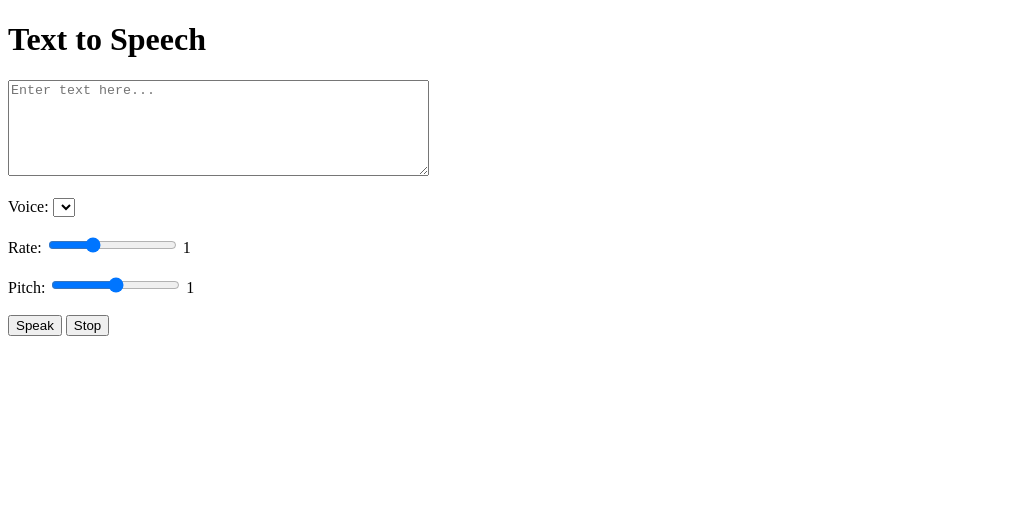
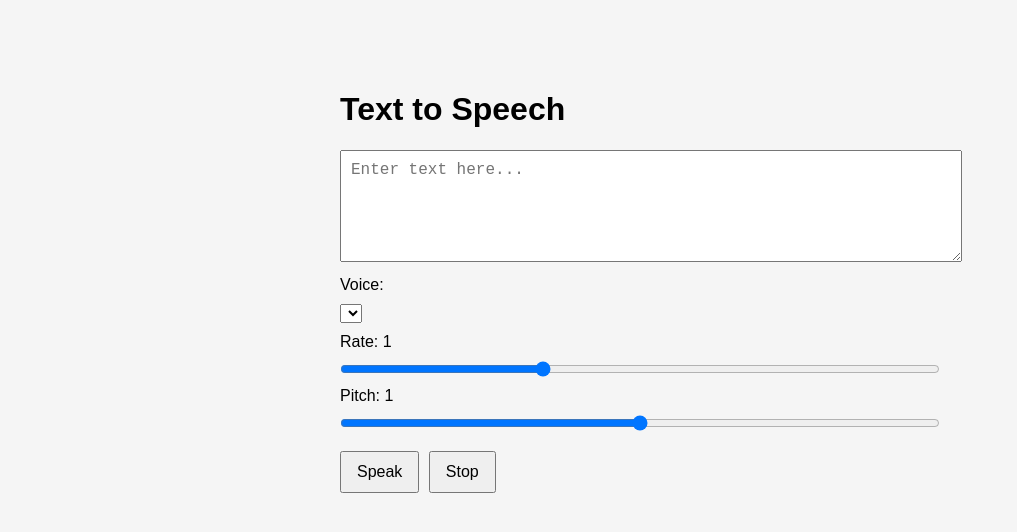
Before and after one commit to acciojob/Speech-Synthesis-Mazhar-54321, a website: page main.html in a window 1280 px wide. Shown: the whole page, without its empty margins (0-1017 px from the left). Drawn offline with Linux system fonts and the light colour scheme.

Commit message:
created a submission

```diff
--- a/main.html
+++ b/main.html
@@ -2,27 +2,113 @@
 <html lang="en">
 <head>
   <meta charset="UTF-8">
-  <title>Text-to-Speech App</title>
+  <title>Text to Speech App</title>
+  <style>
+    body {
+      font-family: sans-serif;
+      max-width: 600px;
+      margin: 50px auto;
+      padding: 20px;
+      background: #f5f5f5;
+      border-radius: 8px;
+    }
+
+    textarea {
+      width: 100%;
+      padding: 10px;
+      font-size: 16px;
+      resize: vertical;
+    }
+
+    label, select, input {
+      display: block;
+      margin: 10px 0;
+    }
+
+    input[type="range"] {
+      width: 100%;
+    }
+
+    button {
+      padding: 10px 15px;
+      font-size: 16px;
+      margin: 10px 5px 0 0;
+      cursor: pointer;
+    }
+  </style>
 </head>
 <body>
+
   <h1>Text to Speech</h1>
 
-  <textarea id="text" rows="6" cols="50" placeholder="Enter text here..."></textarea><br><br>
+  <textarea id="text" rows="5" placeholder="Enter text here..."></textarea>
 
   <label for="voice">Voice:</label>
-  <select id="voice"></select><br><br>
+  <select id="voice"></select>
 
-  <label for="rate">Rate:</label>
-  <input type="range" id="rate" min="0.5" max="2" value="1" step="0.1">
-  <span id="rate-value">1</span><br><br>
+  <label for="rate">Rate: <span id="rate-value">1</span></label>
+  <input type="range" id="rate" name="rate" min="0.5" max="2" value="1" step="0.1">
 
-  <label for="pitch">Pitch:</label>
-  <input type="range" id="pitch" min="0" max="2" value="1" step="0.1">
-  <span id="pitch-value">1</span><br><br>
+  <label for="pitch">Pitch: <span id="pitch-value">1</span></label>
+  <input type="range" id="pitch" name="pitch" min="0" max="2" value="1" step="0.1">
 
   <button id="speak">Speak</button>
   <button id="stop">Stop</button>
 
-  <script src="script.js"></script>
+  <script>
+    const synth = window.speechSynthesis;
+    const textInput = document.getElementById('text');
+    const voiceSelect = document.getElementById('voice');
+    const rate = document.getElementById('rate');
+    const pitch = document.getElementById('pitch');
+    const rateValue = document.getElementById('rate-value');
+    const pitchValue = document.getElementById('pitch-value');
+    const speakButton = document.getElementById('speak');
+    const stopButton = document.getElementById('stop');
+
+    let voices = [];
+
+    function populateVoices() {
+      voices = synth.getVoices();
+      voiceSelect.innerHTML = '';
+      voices.forEach((voice, i) => {
+        const option = document.createElement('option');
+        option.value = i;
+        option.textContent = `${voice.name} (${voice.lang})`;
+        if (voice.default) option.textContent += ' — DEFAULT';
+        voiceSelect.appendChild(option);
+      });
+    }
+
+    populateVoices();
+    if (speechSynthesis.onvoiceschanged !== undefined) {
+      speechSynthesis.onvoiceschanged = populateVoices;
+    }
+
+    function speak() {
+      if (synth.speaking) synth.cancel();
+
+      const text = textInput.value.trim();
+      if (!text) return;
+
+      const utterance = new SpeechSynthesisUtterance(text);
+      utterance.voice = voices[voiceSelect.value];
+      utterance.rate = parseFloat(rate.value);
+      utterance.pitch = parseFloat(pitch.value);
+      synth.speak(utterance);
+    }
+
+    speakButton.addEventListener('click', speak);
+    stopButton.addEventListener('click', () => synth.cancel());
+
+    rate.addEventListener('input', () => {
+      rateValue.textContent = rate.value;
+    });
+
+    pitch.addEventListener('input', () => {
+      pitchValue.textContent = pitch.value;
+    });
+  </script>
+
 </body>
 </html>
```
